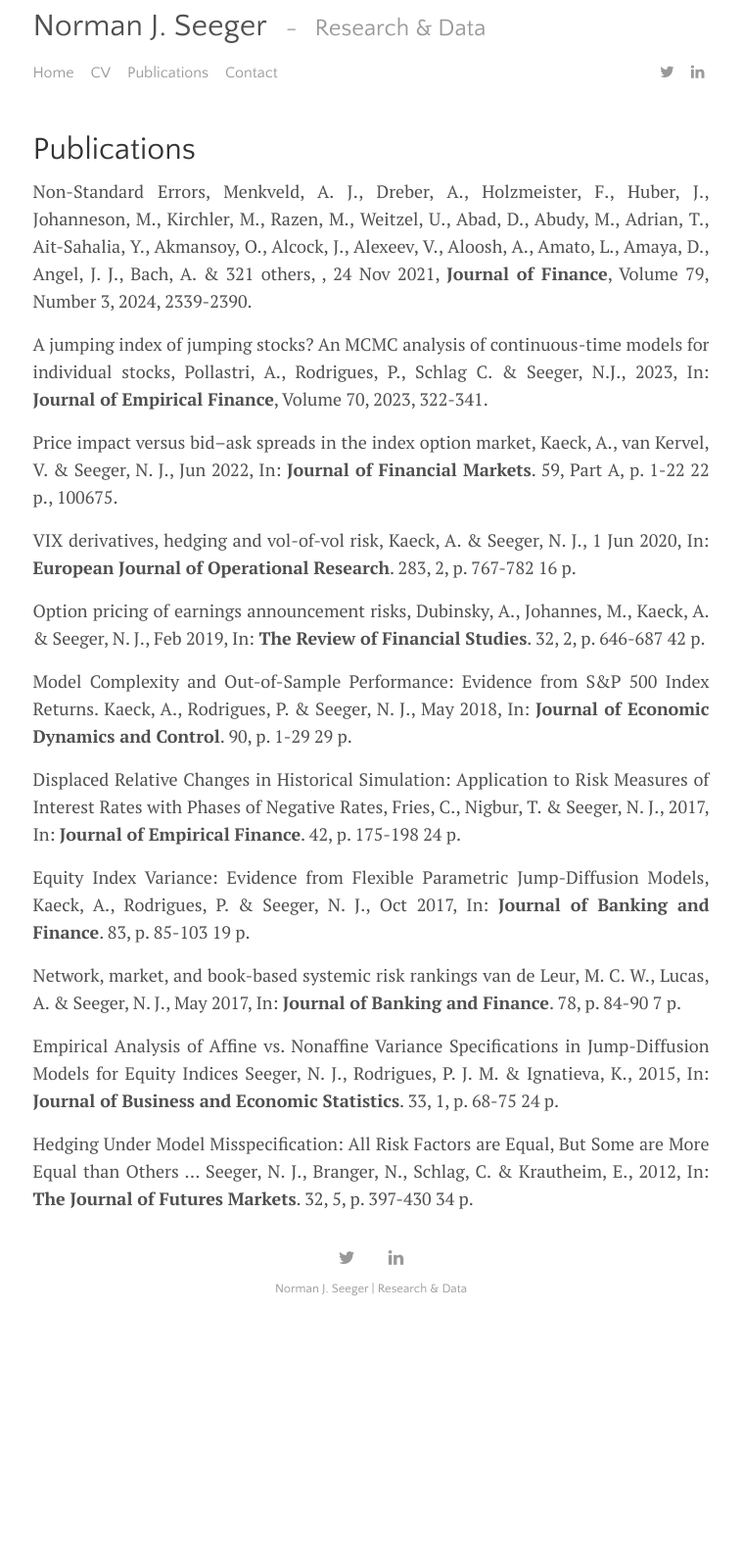
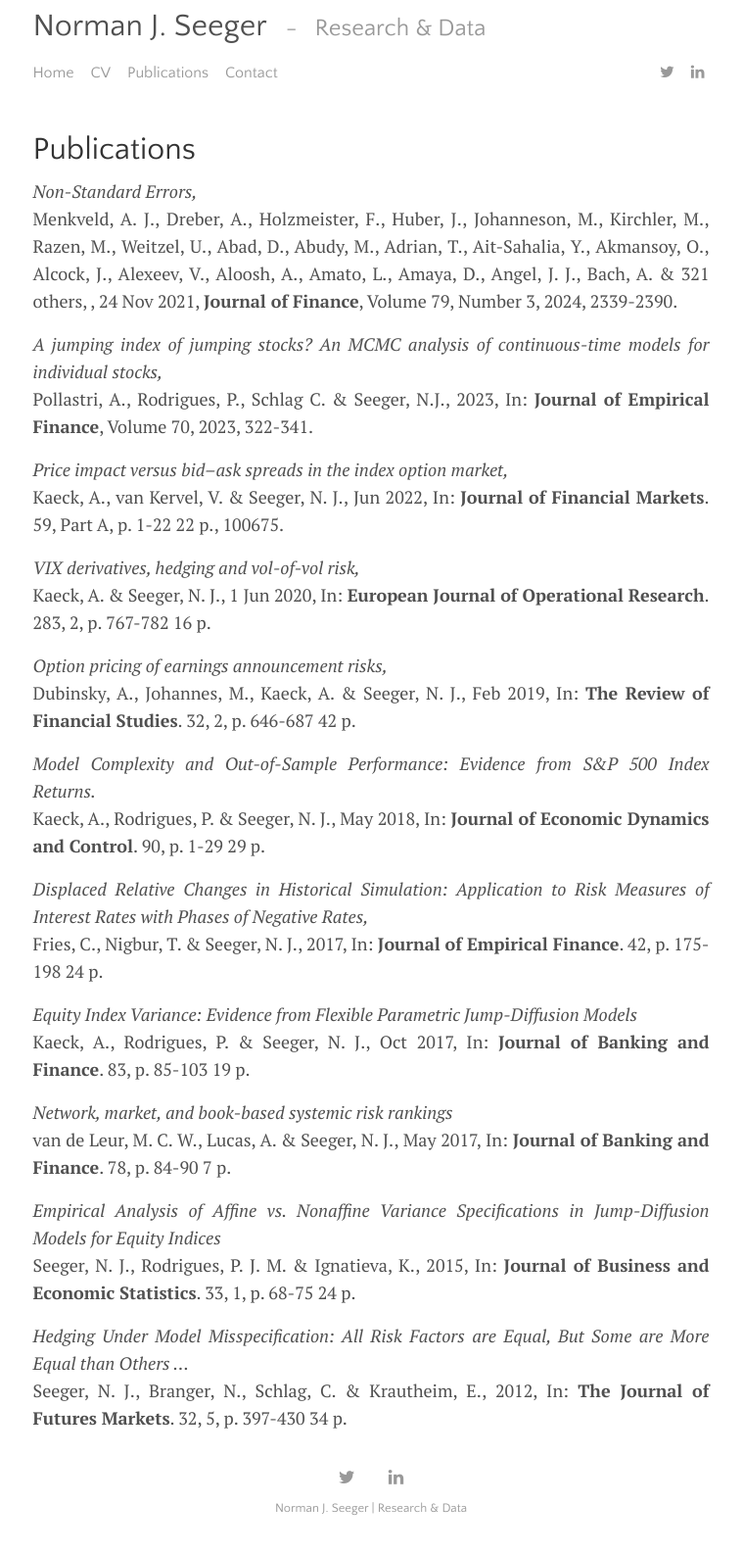
Before and after one commit to normanjseeger/normanjseeger.github.io, a Jekyll site: the page built from menu/publications.md, in a window 1280 px wide. Shown: the whole page at 98% size, without its empty margins (261-1020 px from the left). Built offline with Jekyll 4.4.1, drawn with Linux system fonts in a browser that asks for light colours; before the commit the page ends 1361 px from its top, so only the background shows below that.

```diff
--- a/menu/publications.md
+++ b/menu/publications.md
@@ -4,35 +4,35 @@ title: Publications
 permalink: /publications
 ---
 
-Non-Standard Errors,
+*Non-Standard Errors,*\
 Menkveld, A. J., Dreber, A., Holzmeister, F., Huber, J., Johanneson, M., Kirchler, M., Razen, M., Weitzel, U., Abad, D., Abudy, M., Adrian, T., Ait-Sahalia, Y., Akmansoy, O., Alcock, J., Alexeev, V., Aloosh, A., Amato, L., Amaya, D., Angel, J. J., Bach, A. & 321 others, , 24 Nov 2021, **Journal of Finance**, Volume 79, Number 3, 2024, 2339-2390.
 
-A jumping index of jumping stocks? An MCMC analysis of continuous-time models for individual stocks,
+*A jumping index of jumping stocks? An MCMC analysis of continuous-time models for individual stocks,*\
 Pollastri, A., Rodrigues, P., Schlag C. & Seeger, N.J., 2023, In: **Journal of Empirical Finance**, Volume 70, 2023, 322-341.
 
-Price impact versus bid–ask spreads in the index option market,
+*Price impact versus bid–ask spreads in the index option market,*\
 Kaeck, A., van Kervel, V. & Seeger, N. J., Jun 2022, In: **Journal of Financial Markets**. 59, Part A, p. 1-22 22 p., 100675.
 
-VIX derivatives, hedging and vol-of-vol risk,
+*VIX derivatives, hedging and vol-of-vol risk,*\
 Kaeck, A. & Seeger, N. J., 1 Jun 2020, In: **European Journal of Operational Research**. 283, 2, p. 767-782 16 p.
 
-Option pricing of earnings announcement risks,
+*Option pricing of earnings announcement risks,*\
 Dubinsky, A., Johannes, M., Kaeck, A. & Seeger, N. J., Feb 2019, In: **The Review of Financial Studies**. 32, 2, p. 646-687 42 p.
 
-Model Complexity and Out-of-Sample Performance: Evidence from S&P 500 Index Returns.
+*Model Complexity and Out-of-Sample Performance: Evidence from S&P 500 Index Returns.*\
 Kaeck, A., Rodrigues, P. & Seeger, N. J., May 2018, In: **Journal of Economic Dynamics and Control**. 90, p. 1-29 29 p.
 
-Displaced Relative Changes in Historical Simulation: Application to Risk Measures of Interest Rates with Phases of Negative Rates,
+*Displaced Relative Changes in Historical Simulation: Application to Risk Measures of Interest Rates with Phases of Negative Rates,*\
 Fries, C., Nigbur, T. & Seeger, N. J., 2017, In: **Journal of Empirical Finance**. 42, p. 175-198 24 p.
 
-Equity Index Variance: Evidence from Flexible Parametric Jump-Diffusion Models,
+*Equity Index Variance: Evidence from Flexible Parametric Jump-Diffusion Models*\
 Kaeck, A., Rodrigues, P. & Seeger, N. J., Oct 2017, In: **Journal of Banking and Finance**. 83, p. 85-103 19 p.
 
-Network, market, and book-based systemic risk rankings
+*Network, market, and book-based systemic risk rankings*\
 van de Leur, M. C. W., Lucas, A. & Seeger, N. J., May 2017, In: **Journal of Banking and Finance**. 78, p. 84-90 7 p.
 
-Empirical Analysis of Affine vs. Nonaffine Variance Specifications in Jump-Diffusion Models for Equity Indices
+*Empirical Analysis of Affine vs. Nonaffine Variance Specifications in Jump-Diffusion Models for Equity Indices*\
 Seeger, N. J., Rodrigues, P. J. M. & Ignatieva, K., 2015, In: **Journal of Business and Economic Statistics**. 33, 1, p. 68-75 24 p.
 
-Hedging Under Model Misspecification: All Risk Factors are Equal, But Some are More Equal than Others ...
+*Hedging Under Model Misspecification: All Risk Factors are Equal, But Some are More Equal than Others ...*\
 Seeger, N. J., Branger, N., Schlag, C. & Krautheim, E., 2012, In: **The Journal of Futures Markets**. 32, 5, p. 397-430 34 p.
```
